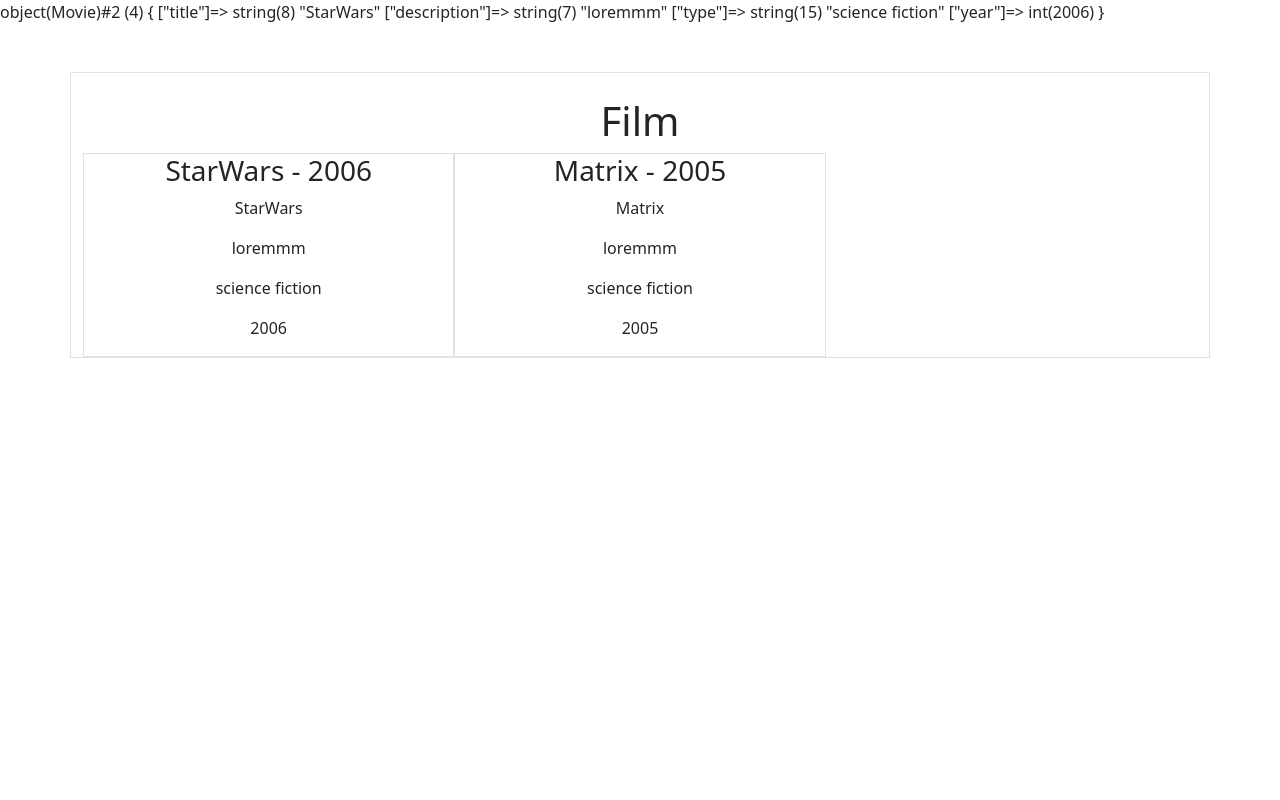
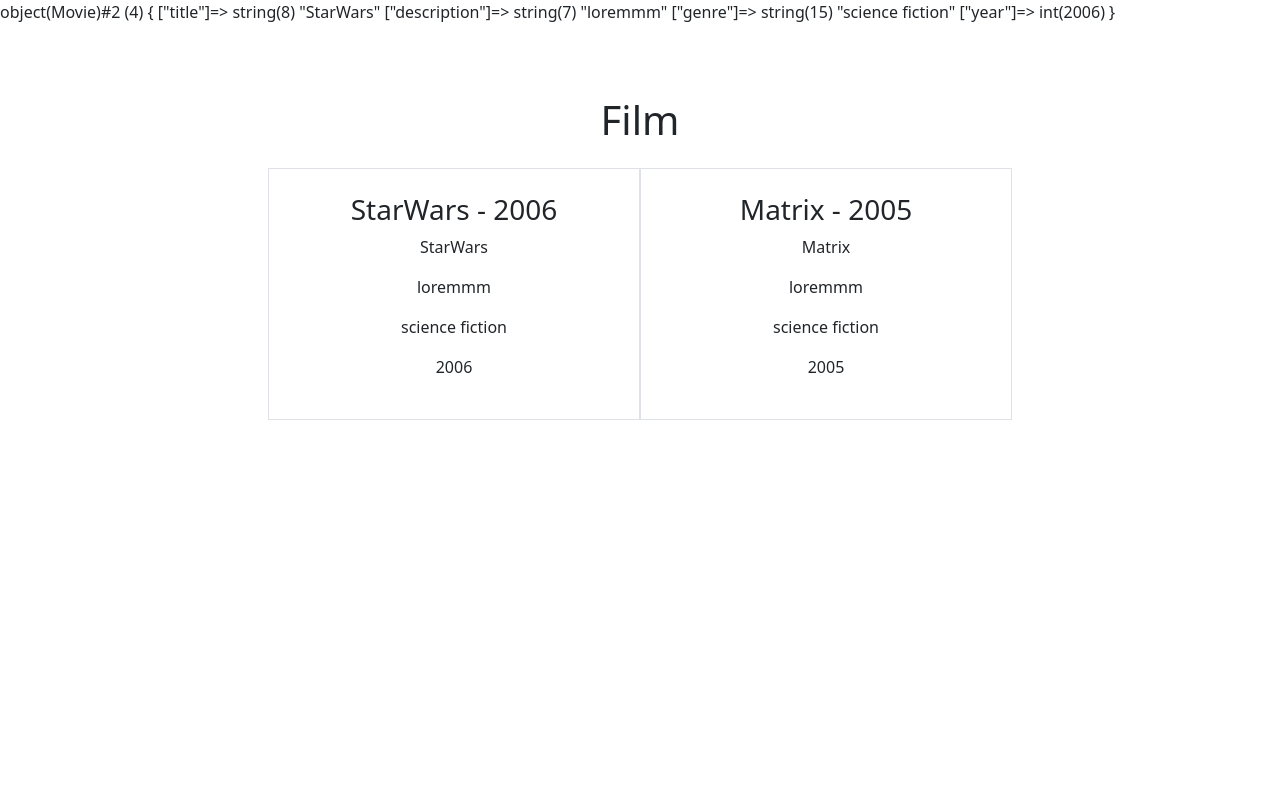
Before and after one commit to JacopoLombardi/php-oop-1, a PHP site: page / in a window 1280 px wide. Run offline with PHP 8.4, Linux system fonts and the light colour scheme.

Commit message:
[add] fix

```diff
--- a/Model/Movie.php
+++ b/Model/Movie.php
@@ -4,14 +4,14 @@
 class Movie{
    public $title;
    public $description;
-   public $type;
+   public $genre;
    public $year;
 
    // construct
-   public function __construct(string $_title, string $_description, string $_type, int $_year){
+   public function __construct(string $_title, string $_description, string $_genre, int $_year){
       $this->title = $_title;
       $this->description = $_description;
-      $this->type = $_type;
+      $this->genre = $_genre;
       $this->year = $_year;
    }
 
@@ -24,5 +24,4 @@ class Movie{
 }
 
 
-
 ?>
--- a/index.php
+++ b/index.php
@@ -24,12 +24,12 @@ var_dump($movie1)
 </head>
 <body>
 
-   <div class="container  border  text-center  mt-5  pt-4">
+   <div class="container  text-center  mt-5  pt-4">
       <h1>Film</h1>
 
-      <div class="d-flex">
+      <div class="d-flex  flex-wrap  justify-content-center  mt-4">
 
-         <div class="col-4  border">
+         <div class="col-4  border  p-4">
             <h3> <?php echo $movie1 -> getMovieInfo() ?> </h3>
 
             <?php foreach($movie1 as $movie): ?>
@@ -39,7 +39,7 @@ var_dump($movie1)
 
 
 
-         <div class="col-4  border">
+         <div class="col-4  border  p-4">
             <h3> <?php echo $movie2 -> getMovieInfo() ?> </h3>
 
             <?php foreach($movie2 as $movie): ?>
```
